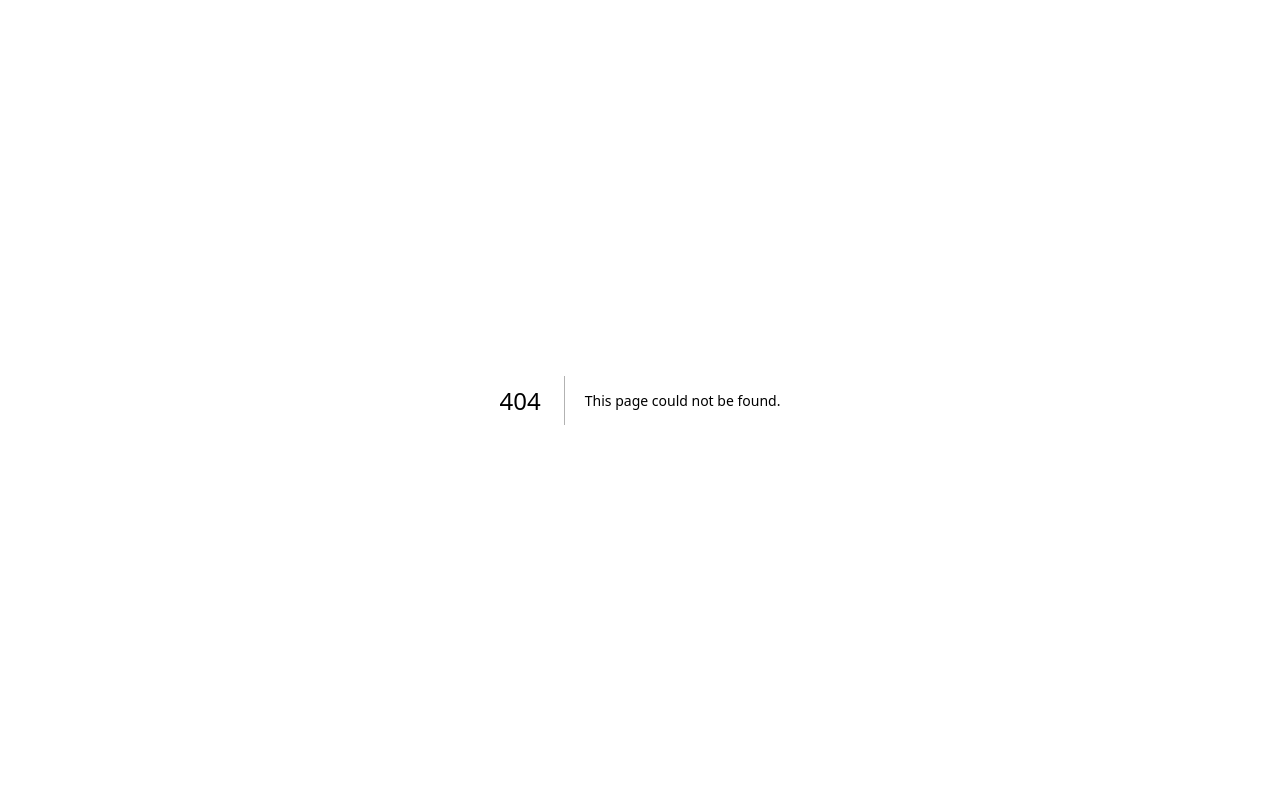
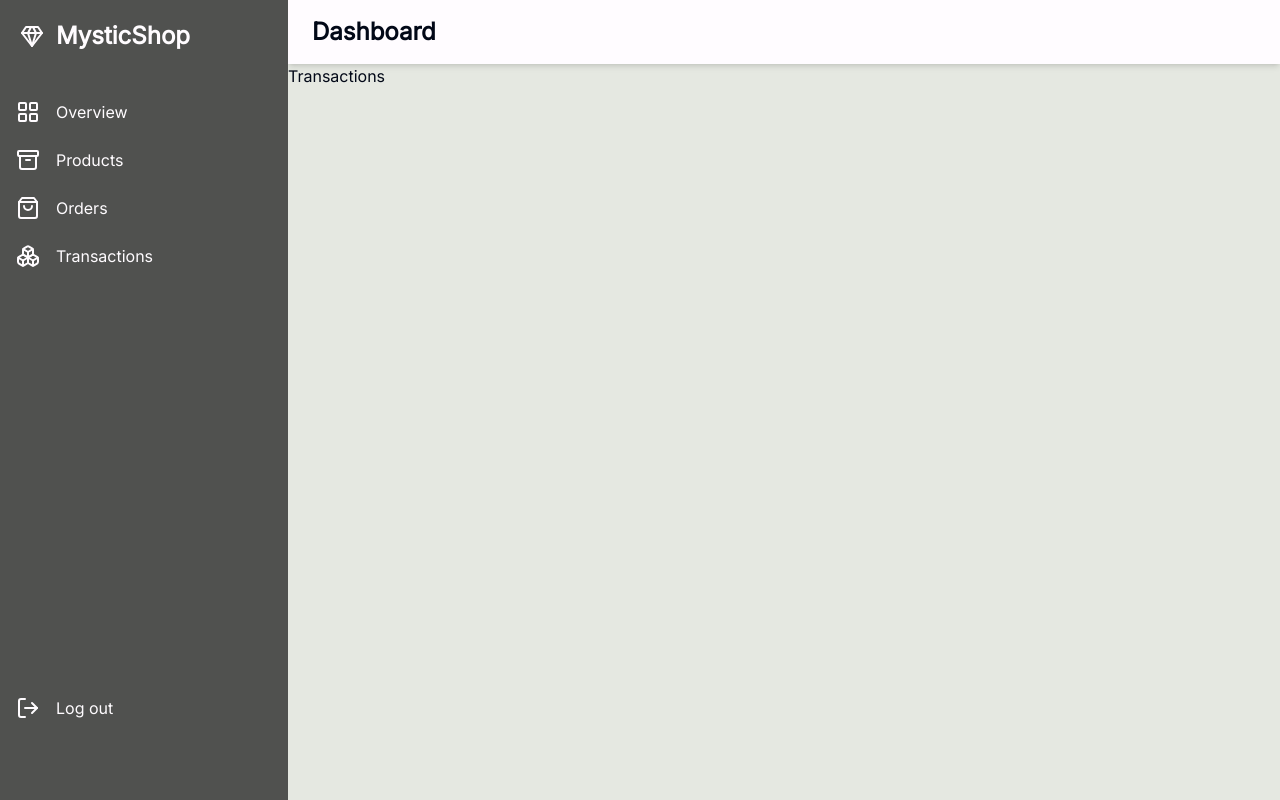
Before and after one commit to balikis-oyeleye/MysticShop-Dashboard, a Next.js app: page /transactions in a window 1280 px wide. Before the commit this address had no page. Built offline with nearby package versions, Linux system fonts and the light colour scheme.

Commit message:
feat: create transactions page

```diff
--- /dev/null
+++ b/app/(dashboard)/(routes)/transactions/page.tsx
@@ -0,0 +1,7 @@
+import React from "react";
+
+const Transactions = () => {
+  return <div>Transactions</div>;
+};
+
+export default Transactions;
```
